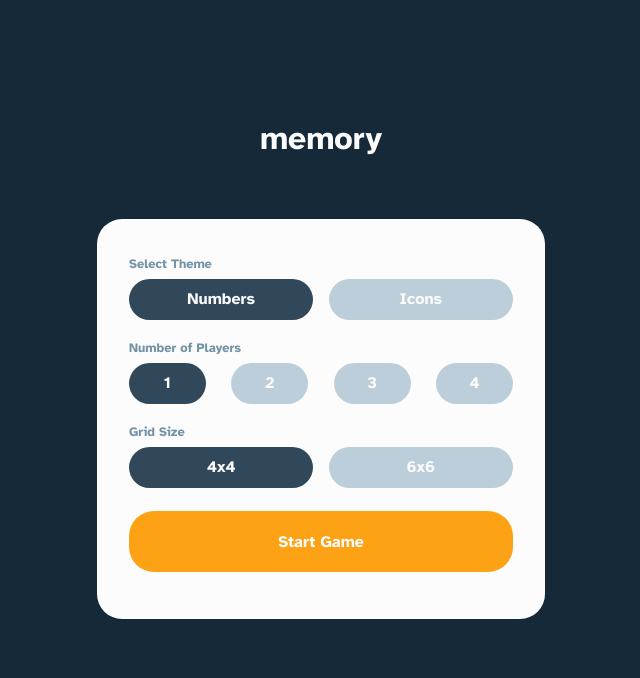
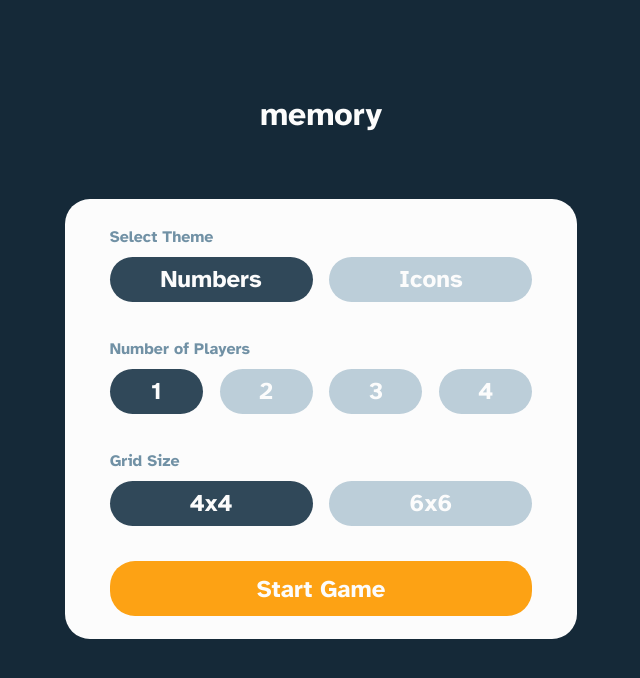
Before and after one commit to spomberg/memory, a React (Create React App) app: page / in a window 1280 px wide. Shown: the top 678 px of the page, without its empty margins (319-959 px from the left). Built offline with nearby package versions, Linux system fonts and the light colour scheme.

Commit message:
Show hover-button-color when hovering over buttons and increase font size

```diff
--- a/src/components/Start/Start.scss
+++ b/src/components/Start/Start.scss
@@ -17,7 +17,7 @@
 
   .start-title {
     position: absolute;
-    top: 15%;
+    top: 12%;
     font-size: xx-large;
   }
 
@@ -26,23 +26,25 @@
     flex-direction: column;
     justify-content: center;
     background-color: $grid-bg-color;
-    padding: 2.5%;
+    padding: 3.5%;
+    padding-bottom: 4%;
     margin-top: 3%;
     border-radius: 25px;
-    height: 50%;
-    width: 35%;
+    height: 55%;
+    width: 40%;
+    font-size: x-large;
 
     button {
       color: $grid-bg-color;
       border-radius: 25px;
       border-style: none;
       transition: all 0.3s ease;
-      height: 70%;
+      height: 60%;
       width: 48%;
       background-color: $idle-button-color;
 
       &:hover {
-        opacity: 80%;
+        background-color: $hover-button-color;
       }
     }
 
@@ -58,26 +60,31 @@
 
     .number-of-players {
       button {
-        width: 20%;
+        width: 22%;
       }
     }
 
     div {
-      margin-bottom: 3%;
+      margin-bottom: 4%;
       width: 100%;
       height: 80%;
     }
 
     span {
       color: $font-color;
-      font-size: 0.8rem;
+      font-size: 1rem;
     }
 
     .start-button {
       width: 100%;
-      height: 85%;
+      height: 120%;
       margin-top: 2%;
       background-color: $main-button-color;
+
+      &:hover {
+        opacity: 80%;
+        background-color: $main-button-color;
+      }
     }
   }
 }
```
